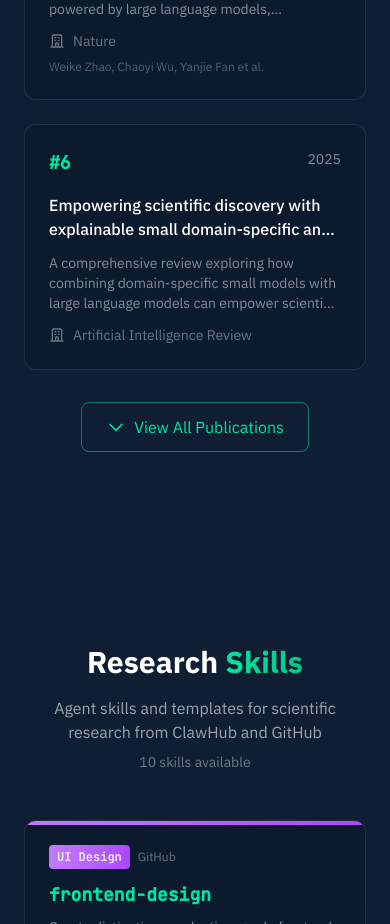
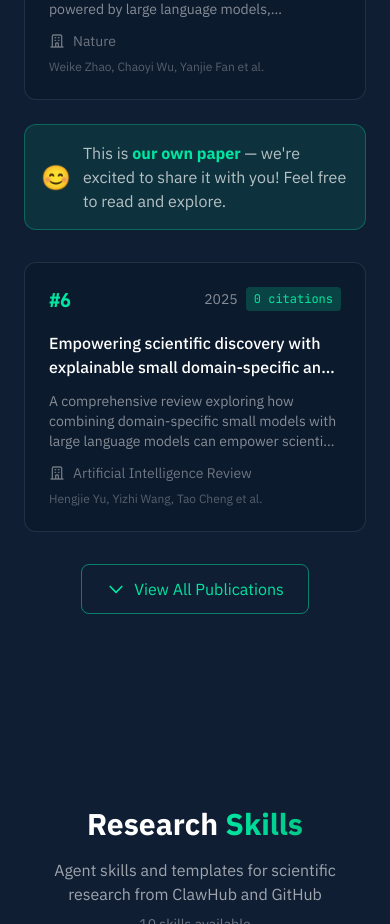
Before and after one commit to onepersonlab/onepersonlab-website, a React (Vite) app: page / in a window 390 px wide. Shown: the part 4320-5244 px from the top of the page. Built offline with nearby package versions, Linux system fonts and the light colour scheme.

Commit message:
feat: add authors to paper #6 + developer note banner

```diff
--- a/data/top-6-papers-update.json
+++ b/data/top-6-papers-update.json
@@ -65,10 +65,11 @@
       "doi": "10.1007/s10462-025-11365-w",
       "year": 2025,
       "venue": "Artificial Intelligence Review",
-      "authors": [],
-      "citationCount": null,
+      "authors": ["Hengjie Yu", "Yizhi Wang", "Tao Cheng", "Yan Yan", "Kenneth A. Dawson", "S. F. Y. Li", "Yefeng Zheng", "Yaochu Jin"],
+      "citationCount": 0,
       "abstract": "A comprehensive review exploring how combining domain-specific small models with large language models can empower scientific discovery with explainable AI capabilities. Presents a knowledge-oriented taxonomy of XAI methods for scientific research, discussing knowledge-agnostic, knowledge-based, knowledge-infused, and knowledge-verified approaches.",
-      "url": "https://link.springer.com/article/10.1007/s10462-025-11365-w"
+      "url": "https://link.springer.com/article/10.1007/s10462-025-11365-w",
+      "isDeveloperPaper": true
     }
   ]
 }
--- a/src/components/PapersSection.tsx
+++ b/src/components/PapersSection.tsx
@@ -92,6 +92,15 @@ export function PapersSection() {
       <div className={`max-w-6xl mx-auto transition-all duration-1000 delay-200 ${isVisible ? 'opacity-100 translate-y-0' : 'opacity-0 translate-y-8'}`}>
         <div className="grid grid-cols-1 md:grid-cols-2 gap-6">
           {topPapers.map((paper, index) => (
+            <>
+              {paper.isDeveloperPaper && (
+                <div key="developer-note" className="md:col-span-2 bg-mint-400/10 border border-mint-400/30 rounded-xl p-4 mb-2 flex items-center gap-3">
+                  <span className="text-2xl">😊</span>
+                  <p className="text-white/70" style={{ fontFamily: 'var(--font-body)' }}>
+                    This is <strong className="text-mint-400">our own paper</strong> — we're excited to share it with you! Feel free to read and explore.
+                  </p>
+                </div>
+              )}
               <article key={paper.doi || paper.title} className="group relative bg-navy-900/50 border border-white/10 rounded-xl p-6 hover:border-mint-400/50 transition-all duration-300">
                 <div className="flex items-start justify-between mb-4">
                   <span className="text-mint-400 font-bold text-lg" style={{ fontFamily: 'var(--font-mono)' }}>#{index + 1}</span>
@@ -124,6 +133,7 @@ export function PapersSection() {
                   )}
                 </a>
               </article>
+            </>
           ))}
         </div>
 
--- a/src/data/papers.ts
+++ b/src/data/papers.ts
@@ -11,6 +11,7 @@ export interface Paper {
   citationCount: number | null;
   abstract: string;
   url: string;
+  isDeveloperPaper?: boolean;
 }
 
 export function getTopPapers(): Paper[] {
@@ -23,7 +24,8 @@ export function getTopPapers(): Paper[] {
     authors: p.authors || [],
     citationCount: p.citationCount,
     abstract: p.abstract || '',
-    url: p.url
+    url: p.url,
+    isDeveloperPaper: p.isDeveloperPaper || false
   }));
 }
 
--- a/src/data/top-6-papers-update.json
+++ b/src/data/top-6-papers-update.json
@@ -65,10 +65,11 @@
       "doi": "10.1007/s10462-025-11365-w",
       "year": 2025,
       "venue": "Artificial Intelligence Review",
-      "authors": [],
-      "citationCount": null,
+      "authors": ["Hengjie Yu", "Yizhi Wang", "Tao Cheng", "Yan Yan", "Kenneth A. Dawson", "S. F. Y. Li", "Yefeng Zheng", "Yaochu Jin"],
+      "citationCount": 0,
       "abstract": "A comprehensive review exploring how combining domain-specific small models with large language models can empower scientific discovery with explainable AI capabilities. Presents a knowledge-oriented taxonomy of XAI methods for scientific research, discussing knowledge-agnostic, knowledge-based, knowledge-infused, and knowledge-verified approaches.",
-      "url": "https://link.springer.com/article/10.1007/s10462-025-11365-w"
+      "url": "https://link.springer.com/article/10.1007/s10462-025-11365-w",
+      "isDeveloperPaper": true
     }
   ]
 }
```
Lines whose indentation alone changed are shown as unchanged.
